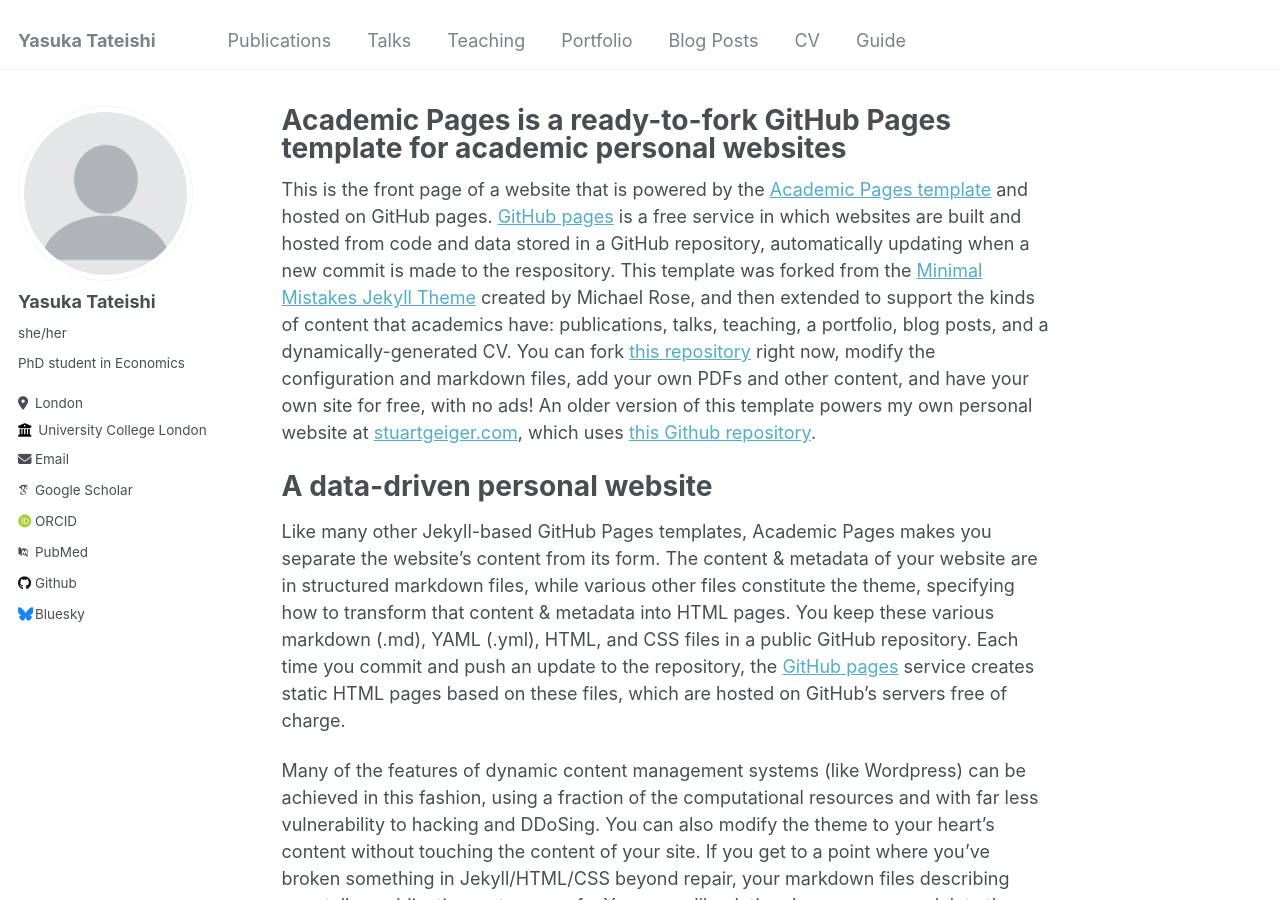
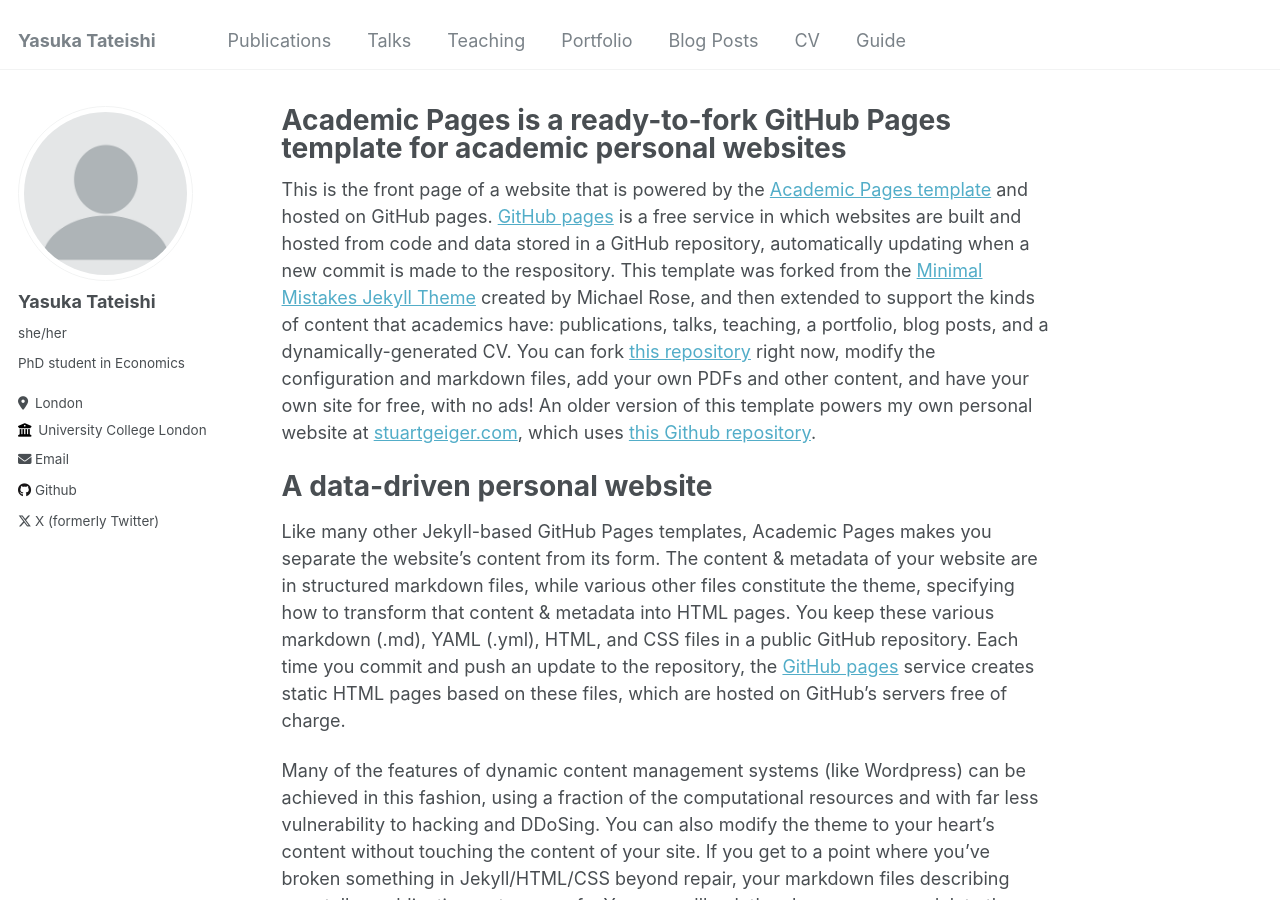
Before and after one commit to yaskatat/yaskatat.github.io, a Jekyll site: the page built from _pages/about.md, in a window 1280 px wide and 900 px high. Built offline with Jekyll 4.4.1, drawn with Linux system fonts in a browser that asks for light colours; some web fonts are replaced; part of the change alters nothing that is shown.

Commit message:
Update _config.yml

```diff
--- a/_config.yml
+++ b/_config.yml
@@ -32,22 +32,22 @@ author:
 
   # Academic websites
   arxiv            : # URL - Update with the correct link to your profile
-  googlescholar    : "https://scholar.google.com/citations?user=PS_CX0AAAAAJ"
+  googlescholar    : # "https://scholar.google.com/citations?user=PS_CX0AAAAAJ"
   impactstory      : # URL
-  orcid            : "http://orcid.org/yourorcidurl"
-  pubmed           : "https://www.ncbi.nlm.nih.gov/pubmed/?term=john+snow"
+  orcid            : # "http://orcid.org/yourorcidurl"
+  pubmed           : # "https://www.ncbi.nlm.nih.gov/pubmed/?term=john+snow"
   researchgate     : # URL
 
   # Repositories and software development
   bitbucket        : # Username - Update with your username on the site
   codepen          : # Username
   dribbble         : # Username
-  github           : "academicpages"
+  github           : "yaskatat"
   kaggle           : # Username
   stackoverflow    : # User number or user number and name (i.e., use "1" or "1/jeff-atwood")
 
   # Social media
-  bluesky          : "bsky.app" # Replace this with you Bluesky username
+  bluesky          : # Replace this with you Bluesky username
   facebook         : # Username
   flickr           : # Username
   foursquare       : # Username
@@ -64,7 +64,7 @@ author:
   steam            : # Username
   telegram         : # URL
   tumblr           : # Username
-  twitter          : # Username for X / Twitter
+  twitter          : yasuka_tateishi
   vine             : # Username
   weibo            : # Username
   wikipedia        : # Username
```
